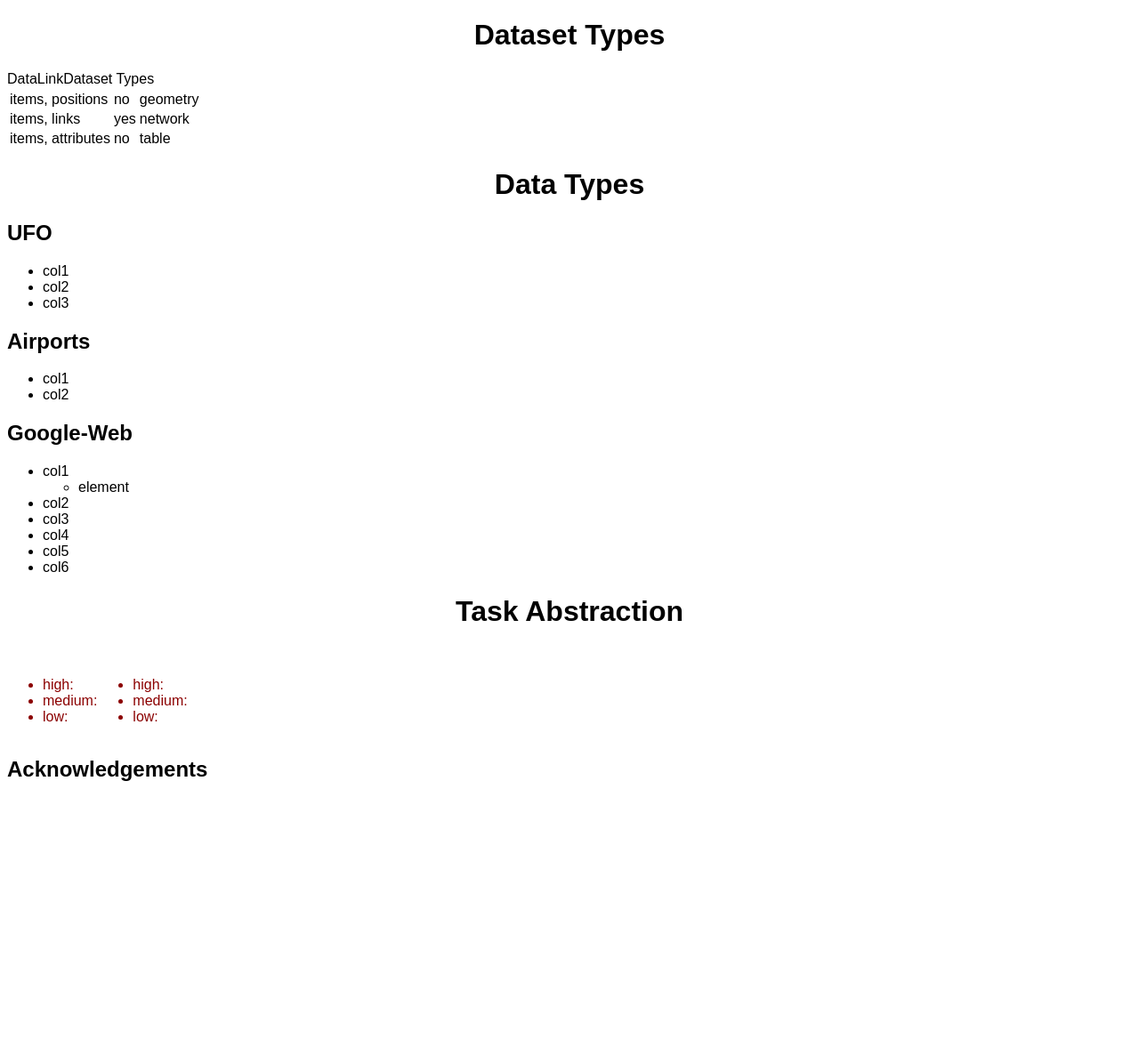
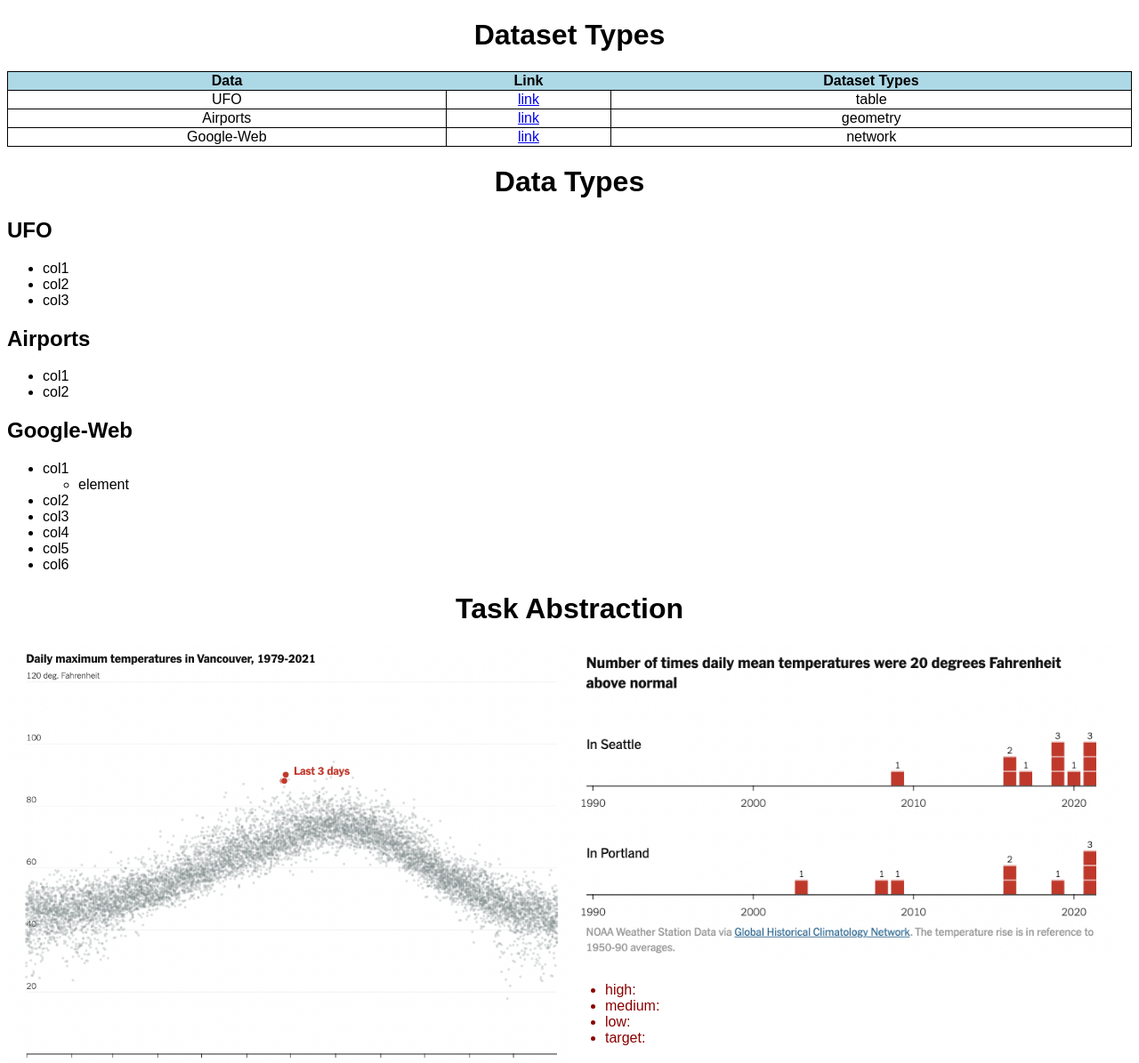
Before and after one commit to DS4200-Sec2-F22/hw-02-lb_kn, a plain HTML site: page index.html in a window 1280 px wide. Shown: the top 1195 px of the page at 89% size. Before the commit the page ends 899 px from the top, so only its background shows below. Drawn offline with Linux system fonts and the light colour scheme.

Commit message:
made table like ref table; formatted flexbox with images

```diff
--- a/index.html
+++ b/index.html
@@ -12,36 +12,37 @@
     <div id="data-abstraction">
         <div class="info">
         <h1>Dataset Types</h1>
-        <! table with the datasets linked>
+
         <table>
             <tr id='th'>
-                <thead>Data</thead>
-                <thead>Link</thead>
-                <thead>Dataset Types</thead>
+                <th>Data</th>
+                <th>Link</th>
+                <th>Dataset Types</th>
             </tr>
-            <tr id='Airports'>
-                <td>items, positions</td>
-                <td>no</td>
+            <tr>
+                <td>UFO</td>
+                <! items, attributes>
+                <td><a href="/data/UFO.csv">link</a></td>
+                <td>table</td>
+            </tr>
+            <tr>
+                <td>Airports</td>
+                <! items, positions>
+                <td><a href="/data/Airports.csv">link</a></td>
                 <td>geometry</td>
             </tr>
-            <tr id='Google-Web'>
-                <td>items, links</td>
-                <td>yes</td>
+            <tr>
+                <td>Google-Web</td>
+                <! items, links>
+                <td><a href="/data/Google-Web.txt">link</a></td>
                 <td>network</td>
-            </tr>
-            <tr id='UFO'>
-                <td>items, attributes</td>
-                <td>no</td>
-                <td>table</td>
             </tr>
         </table>
         </div>
 
         <div class="info">
-        <! center h1 in the style sheet later>
         <h1>Data Types</h1>
 
-        <! add unordered list of datatypes of rows/columns/attributes>
         <h2>UFO</h2>
         <ul>
           <li>col1</li>
@@ -73,22 +74,24 @@
 
     <div id="task-abstraction">
         <h1>Task Abstraction</h1>
-        <! flexbox(?) for images (what is that)>
+
         <div class="flex-container">
             <div class="flex-item">
-            <img src=''>
+                <img src='img/vis1.png'>
                 <ul id='actions'>
                 <li>high: </li>
                 <li>medium: </li>
                 <li>low: </li>
+                <li>target: </li>
                 </ul>
             </div>
             <div class="flex-item">
-            <img src=''>
+              <img src='img/vis2.png'>
                 <ul id='actions'>
                 <li>high: </li>
                 <li>medium: </li>
                 <li>low: </li>
+                <li>target: </li>
                 </ul>
             </div>
         </div>
@@ -98,7 +101,7 @@
         <! row of alternating circle and rectangles>
     </div>
 
-    <h2>Acknowledgements</h2>
+    <h3>Acknowledgements</h3>
     <div>
         <! list of resources used>
     </div>
--- a/style.css
+++ b/style.css
@@ -5,19 +5,43 @@ body {
 h1 {
 	text-align: center;
 }
-#th {
-	background:blue;
-}
 h2 {
 	text-align: left;
 }
+h3 {
+	text-align: center;
+}
+
+table {
+  width: 100%;
+  text-align: center;
+  border: 1px solid black;
+  border-collapse: collapse;
+}
+th {
+	background:lightblue;
+}
+td {
+  border: 1px solid black;
+  border-collapse: collapse;
+}
+
 .flex-container {
   display: flex;
+  flex-direction: row;
+  flex-wrap: nowrap;
+  justify-content: space-evenly;
+	align-items: center;
 }
 .flex-item {
-	align-self: center;
+	flex: 50%;
+	align-self: flex-start;
 }
-#actions{
+img {
+	max-width:100%;
+}
+
+#actions {
 	text-align: left;
 	color: darkred;
 }
```
Lines whose indentation alone changed are shown as unchanged.
